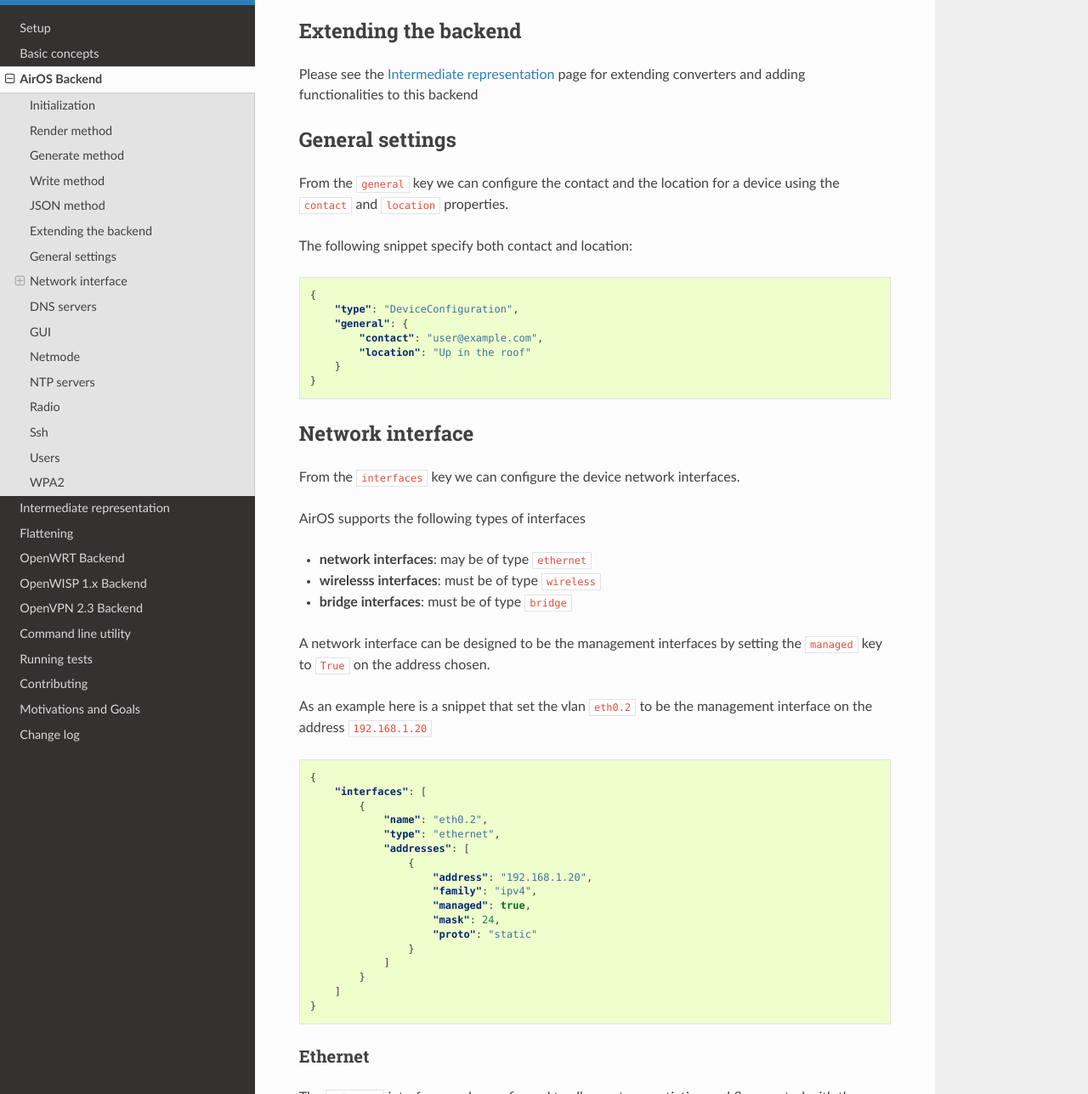
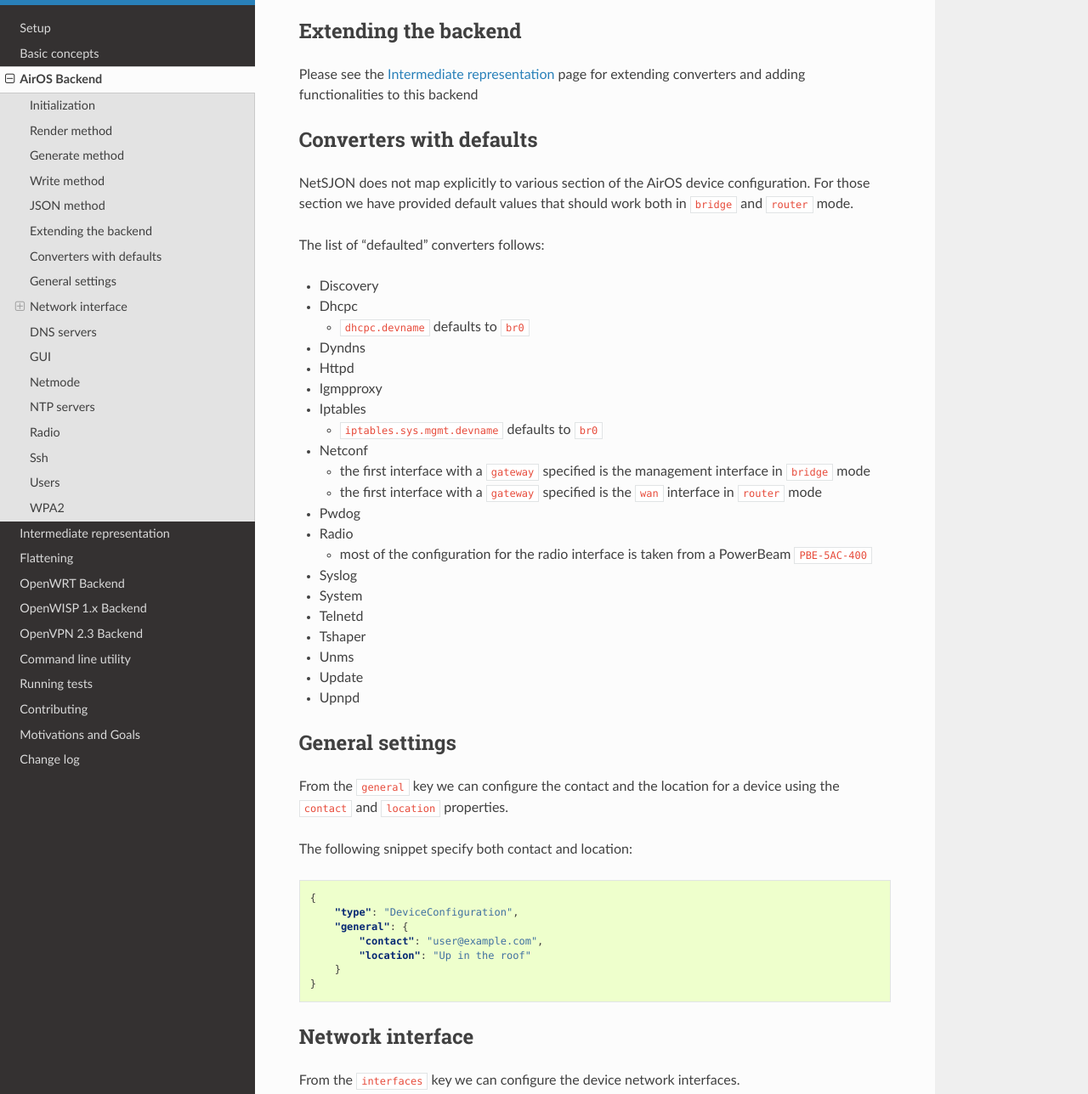
Before and after one commit to openwisp/netjsonconfig, a Sphinx documentation site: the page built from docs/source/backends/airos.rst, in a window 1280 px wide and 1400 px high, scrolled down 1549 px, cut to the strip 112-1400 px from the top of the window. Shown: the whole strip at 85% size. Built offline with Sphinx 7.4.7 and the Read the Docs theme 2.0.0, drawn with Linux system fonts in a browser that asks for light colours.

Commit message:
[airos] added list of backend that have defaults to docs

```diff
--- a/docs/source/backends/airos.rst
+++ b/docs/source/backends/airos.rst
@@ -61,6 +61,43 @@
 ---------------------
 
 Please see the :ref:`airos-intermediate-representation` page for extending converters and adding functionalities to this backend
+
+Converters with defaults
+------------------------
+
+NetSJON does not map explicitly to various section of the AirOS device configuration. For those section we have provided default values that should work both in ``bridge`` and ``router`` mode.
+
+The list of "defaulted" converters follows:
+
+* Discovery
+* Dhcpc
+
+  * ``dhcpc.devname`` defaults to ``br0``
+
+* Dyndns
+* Httpd
+* Igmpproxy
+* Iptables
+
+  * ``iptables.sys.mgmt.devname`` defaults to ``br0``
+
+* Netconf
+
+  * the first interface with a ``gateway`` specified is the management interface in ``bridge`` mode
+  * the first interface with a ``gateway`` specified is the ``wan`` interface in ``router`` mode
+
+* Pwdog
+* Radio
+
+  * most of the configuration for the radio interface is taken from a PowerBeam ``PBE-5AC-400``
+
+* Syslog
+* System
+* Telnetd
+* Tshaper
+* Unms
+* Update
+* Upnpd
 
 General settings
 ----------------
```
